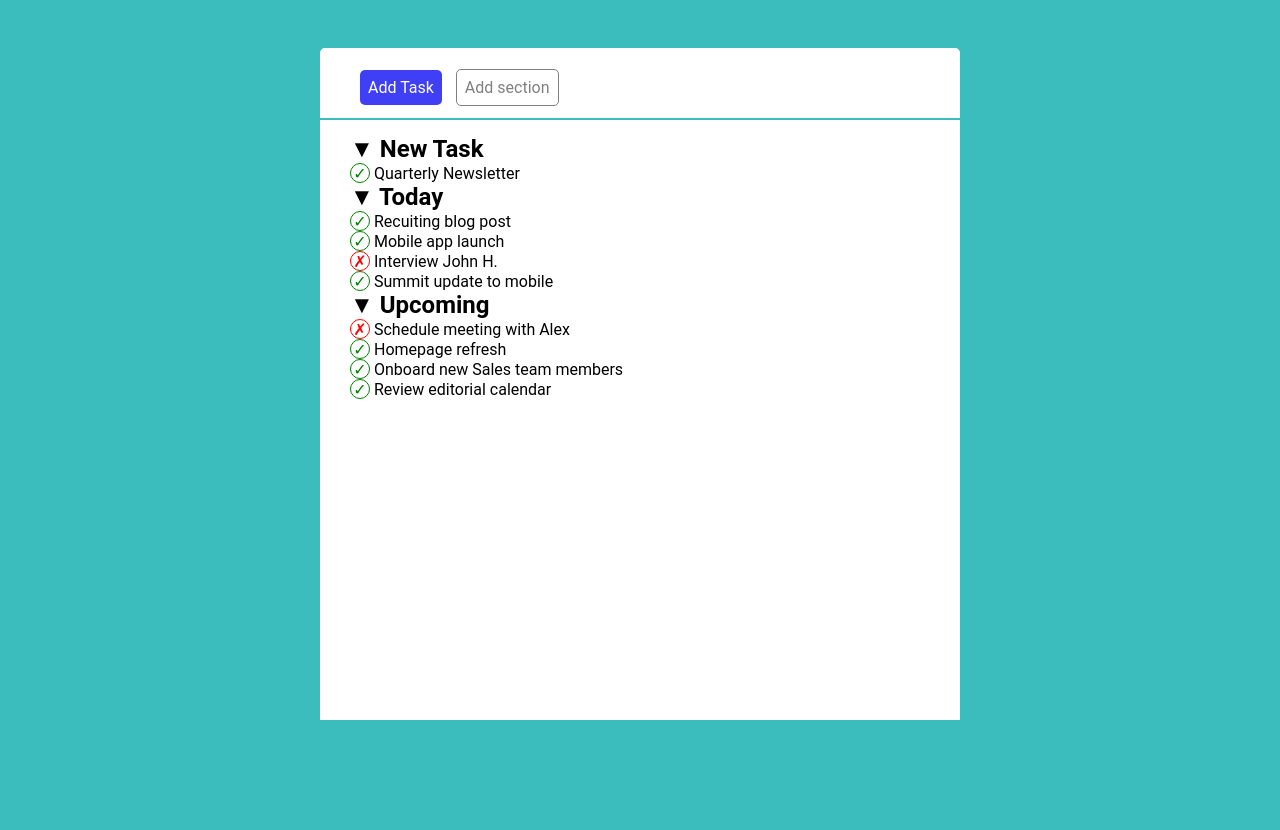
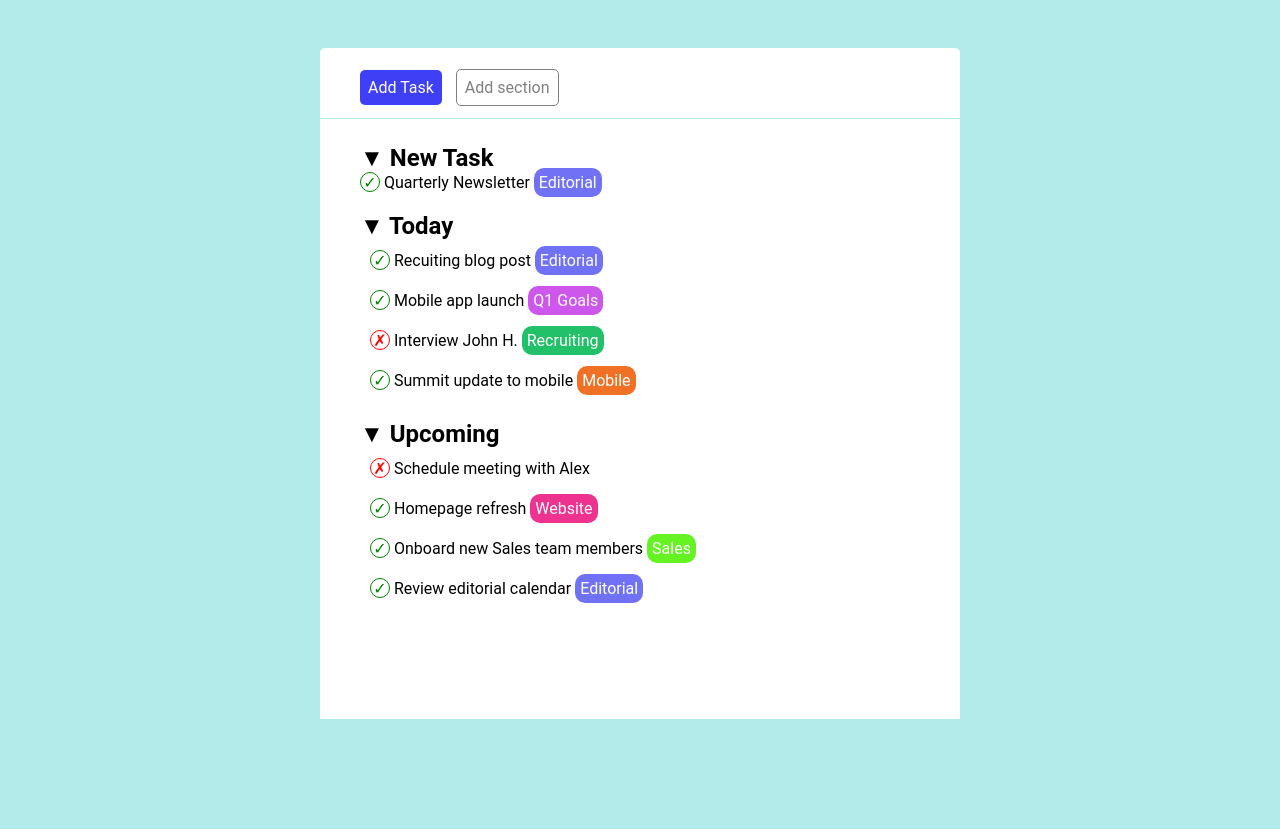
Before and after one commit to Umbeee/html-css-toboolist, a plain HTML site: page index.html in a window 1280 px wide. Shown: the part 102-932 px from the top of the page. Drawn offline with Linux system fonts and the light colour scheme.

Commit message:
completato esercizio (rivedere solo struttura centrale)

```diff
--- a/assets/css/style.css
+++ b/assets/css/style.css
@@ -12,7 +12,7 @@ header{
 }
 
 main{
-    background-color: rgb(59, 189, 189);
+    background-color: rgb(179, 235, 235);
 }
 .barra1{
     background-color: white;
@@ -49,7 +49,7 @@ main{
     margin-top: 30px;
 }
 .barra2{
-    height: 2px;
+    height: 1px;
 }
 .barra3{
     background-color: white;
@@ -99,3 +99,49 @@ ul li{
     margin-top: 0%;
     height: 110px;
 }
+
+li{
+    padding: 10px;
+}
+
+.Editorial{
+    border-radius: 10px;
+    color: white;
+    padding: 5px;
+    background-color: rgb(113, 113, 245);
+}
+
+.Q1Goals{
+    border-radius: 10px;
+    color: white;
+    padding: 5px;
+    background-color: rgb(205, 86, 235);
+}
+
+.Recruiting{
+    border-radius: 10px;
+    color: white;
+    padding: 5px;
+    background-color: rgb(34, 192, 105);
+}
+
+.Mobile{
+    border-radius: 10px;
+    color: white;
+    padding: 5px;
+    background-color: rgb(240, 112, 37);
+}
+
+.Sales{
+    border-radius: 10px;
+    color: white;
+    padding: 5px;
+    background-color: rgb(102, 243, 36);
+}
+
+.Website{
+    border-radius: 10px;
+    color: white;
+    padding: 5px;
+    background-color: rgb(238, 50, 144);
+}
--- a/index.html
+++ b/index.html
@@ -48,6 +48,7 @@
                                     <span>&#10003;</span>
                                 </div>
                                 Quarterly Newsletter
+                                <span class="Editorial">Editorial</span>
                             </ul>
                         </div>
                     </li>
@@ -59,22 +60,29 @@
                                     <div class="circle">
                                         <span>&#10003;</span>
                                     </div>
-                                    Recuiting blog post</li>
+                                    Recuiting blog post <span class="Editorial">Editorial</span>
+                                </li>
                                 <li>
                                     <div class="circle">
                                         <span>&#10003;</span>
                                     </div>
-                                    Mobile app launch</li>
+                                    Mobile app launch
+                                    <span class="Q1Goals">Q1 Goals</span>
+                                </li>
                                 <li>
                                     <div class="circle2">
                                         <span>&#10007;</span>
                                     </div>
-                                    Interview John H.</li>
+                                    Interview John H.
+                                    <span class="Recruiting">Recruiting</span>
+                                </li>
                                 <li>
                                     <div class="circle">
                                         <span>&#10003;</span>
                                     </div>
-                                    Summit update to mobile</li>
+                                    Summit update to mobile
+                                    <span class="Mobile">Mobile</span>
+                                </li>
                             </ul>
                         </div>
                     </li>
@@ -92,18 +100,22 @@
                                     <div class="circle">
                                         <span>&#10003;</span>
                                     </div>
-                                    Homepage refresh</li>
+                                    Homepage refresh
+                                    <span class="Website">Website</span>
+                                </li>
                                 <li>
                                     <div class="circle">
                                         <span>&#10003;</span>
                                     </div>
                                      Onboard new Sales team members
+                                     <span class="Sales">Sales</span>
                                 </li>
                                 <li>
                                     <div class="circle">
                                         <span>&#10003;</span>
                                     </div>
                                     Review editorial calendar
+                                    <span class="Editorial">Editorial</span>
                                 </li>
                             </ul>
                         </div>
@@ -124,6 +136,11 @@
             <span>&#10007;</span>
         </div> -->
 
+
+
+
+
+
         <footer>
             <div class="barra4">
 
```
